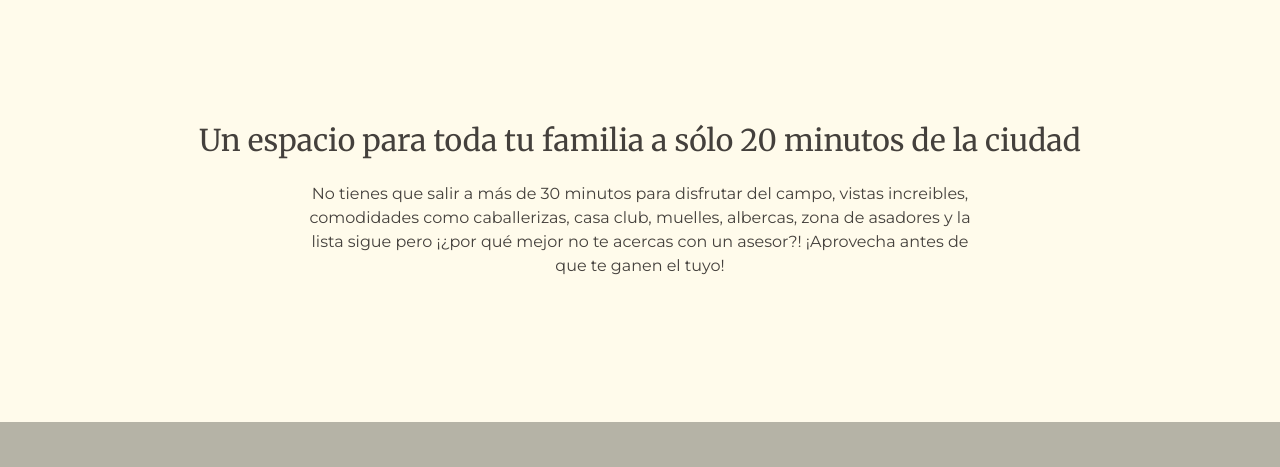
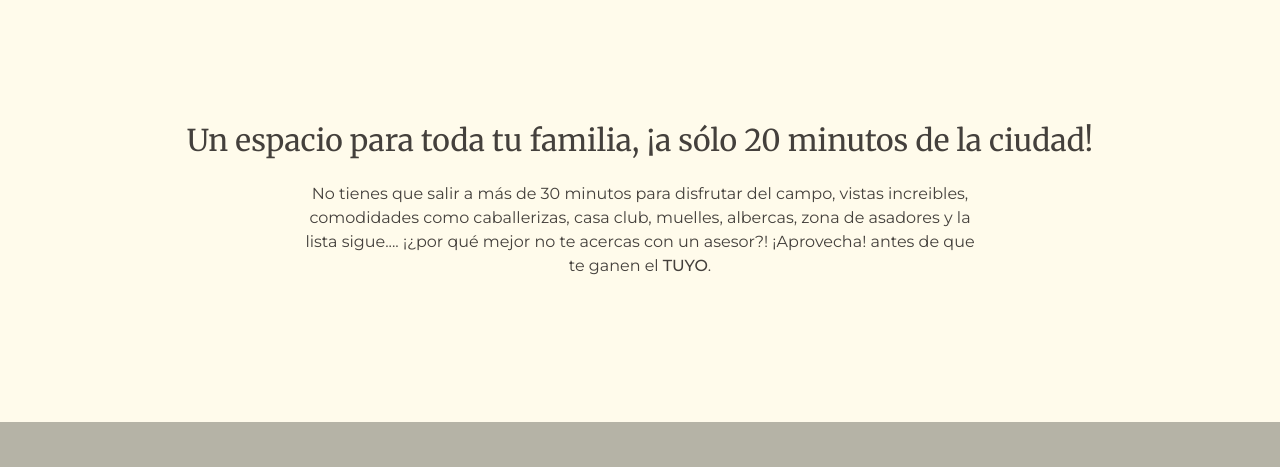
Before and after one commit to VladWithCode/sibra-landing-page, a website built with Vite: page frontend/index.html in a window 1280 px wide. Shown: the part 742-1209 px from the top of the page. Built offline with nearby package versions, Linux system fonts and the light colour scheme.

Commit message:
Change text style

```diff
--- a/frontend/index.html
+++ b/frontend/index.html
@@ -102,16 +102,17 @@
 				class="relative bg-amber-50 py-36 px-4 text-center text-stone-700"
 				id="acercade">
 				<h2 class="text-3xl font-serif font-medium">
-					Un espacio para toda tu familia a sólo 20 minutos de la
-					ciudad
+					Un espacio para toda tu familia, ¡a sólo 20 minutos de la
+					ciudad!
 				</h2>
 				<div class="py-3"></div>
 				<p class="max-w-prose mx-auto">
 					No tienes que salir a más de 30 minutos para disfrutar del
 					campo, vistas increibles, comodidades como caballerizas,
 					casa club, muelles, albercas, zona de asadores y la lista
-					sigue pero ¡¿por qué mejor no te acercas con un asesor?!
-					¡Aprovecha antes de que te ganen el tuyo!
+					sigue.... ¡¿por qué mejor no te acercas con un asesor?!
+					¡Aprovecha! antes de que te ganen el
+					<span class="font-medium">TUYO</span>.
 				</p>
 			</div>
 
```
